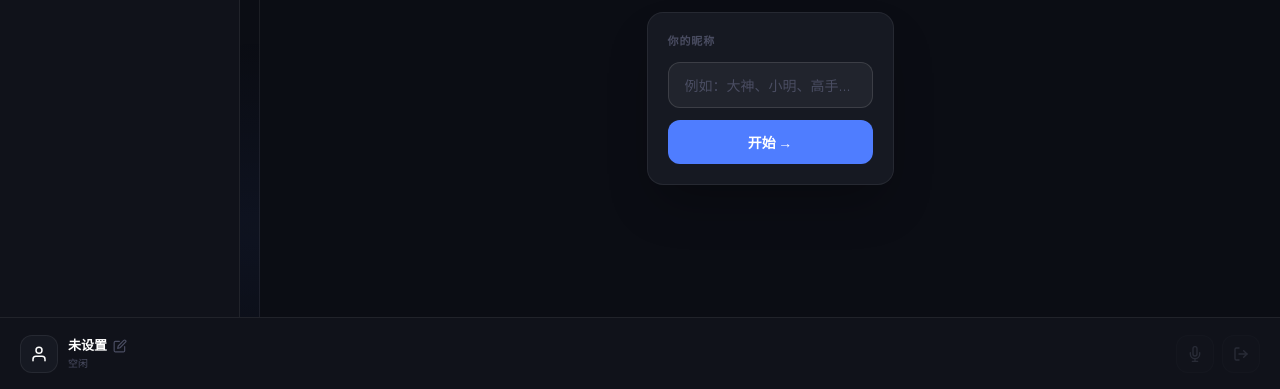
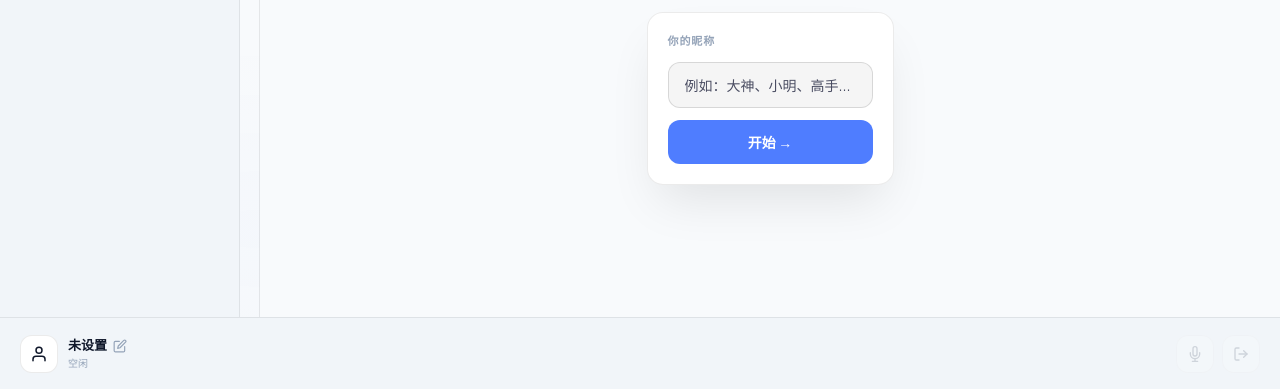
Before and after one commit to olinll/privalk, a website: page src/public/index.html in a window 1280 px wide. Shown: the part 411-800 px from the top of the page. Drawn offline with nearby package versions, Linux system fonts and the light colour scheme; no server answers.

Commit message:
首次进入自动检测系统主题色

```diff
--- a/src/public/index.html
+++ b/src/public/index.html
@@ -566,7 +566,7 @@ function applyTheme(theme){
   else{document.documentElement.classList.remove('light');themeBtn.innerHTML=MOON_SVG;}
   localStorage.setItem('privalk-theme',theme);
 }
-applyTheme(localStorage.getItem('privalk-theme')||'dark');
+applyTheme(localStorage.getItem('privalk-theme')||(window.matchMedia('(prefers-color-scheme: light)').matches?'light':'dark'));
 themeBtn.addEventListener('click',()=>{
   const isLight=document.documentElement.classList.contains('light');
   applyTheme(isLight?'dark':'light');
```
